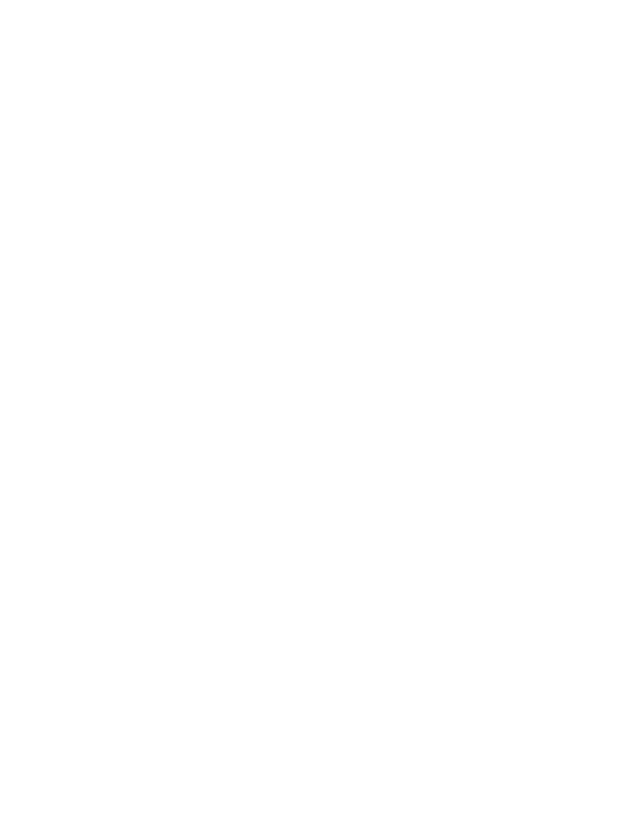
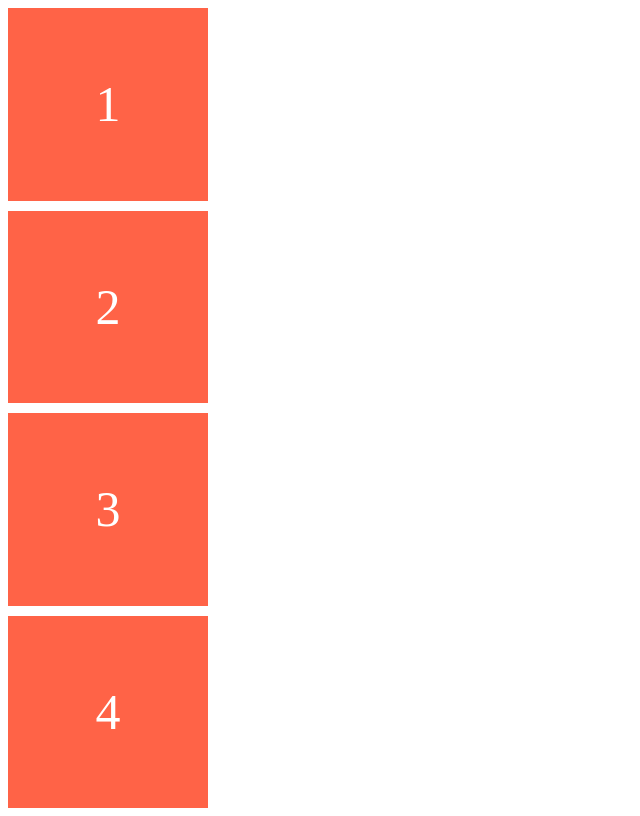
Before and after one commit to thxforall/css-layout-masterclass, a plain HTML site: page index.html in a window 1280 px wide. Shown: the whole page, without its empty margins (0-640 px from the left). Drawn offline with Linux system fonts and the light colour scheme.

Commit message:
First Day. CSS Layout Course
flex, flex-direction, justify-content, align-items study

```diff
--- a/index.html
+++ b/index.html
@@ -1,11 +1,17 @@
-<!doctype html>
+<!DOCTYPE html>
 <html lang="en">
   <head>
     <meta charset="UTF-8" />
     <meta name="viewport" content="width=device-width, initial-scale=1.0" />
-    <link rel="stylesheet" href="style.css">
+    <link rel="stylesheet" href="style.css" />
     <title>CSS Layout Masterclass</title>
   </head>
   <body>
+    <div class="father">
+      <div class="box">1</div>
+      <div class="box">2</div>
+      <div class="box">3</div>
+      <div class="box">4</div>
+    </div>
   </body>
 </html>
--- a/style.css
+++ b/style.css
@@ -0,0 +1,19 @@
+.father {
+  display: flex;
+  height: 100vh;
+  gap: 10px;
+  flex-direction: column;
+  justify-content: space-between;
+  align-items: flex-start;
+}
+
+.box {
+  display: flex;
+  justify-content: center;
+  align-items: center;
+  width: 200px;
+  height: 200px;
+  background-color: tomato;
+  color: white;
+  font-size: 50px;
+}
```
